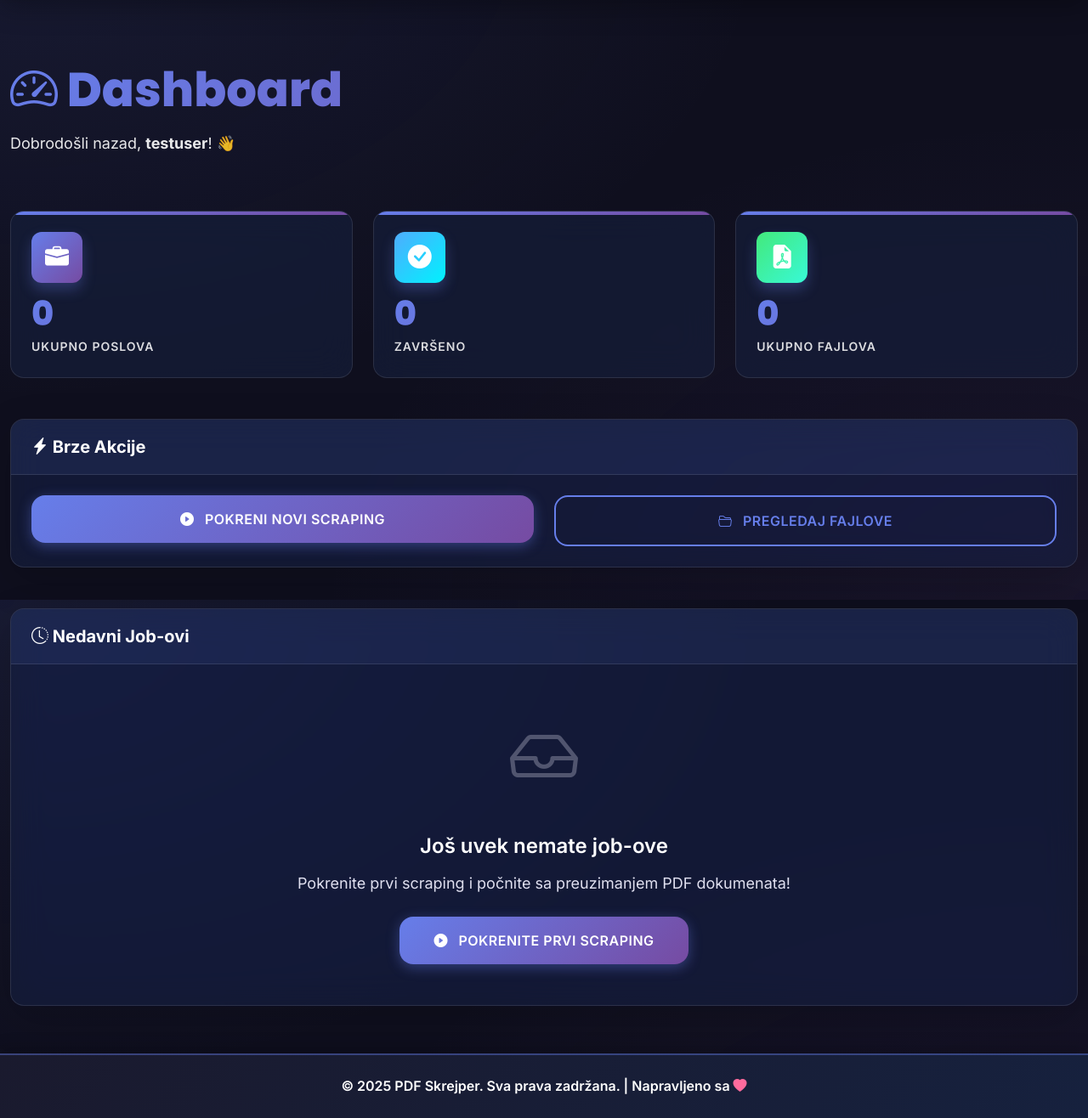
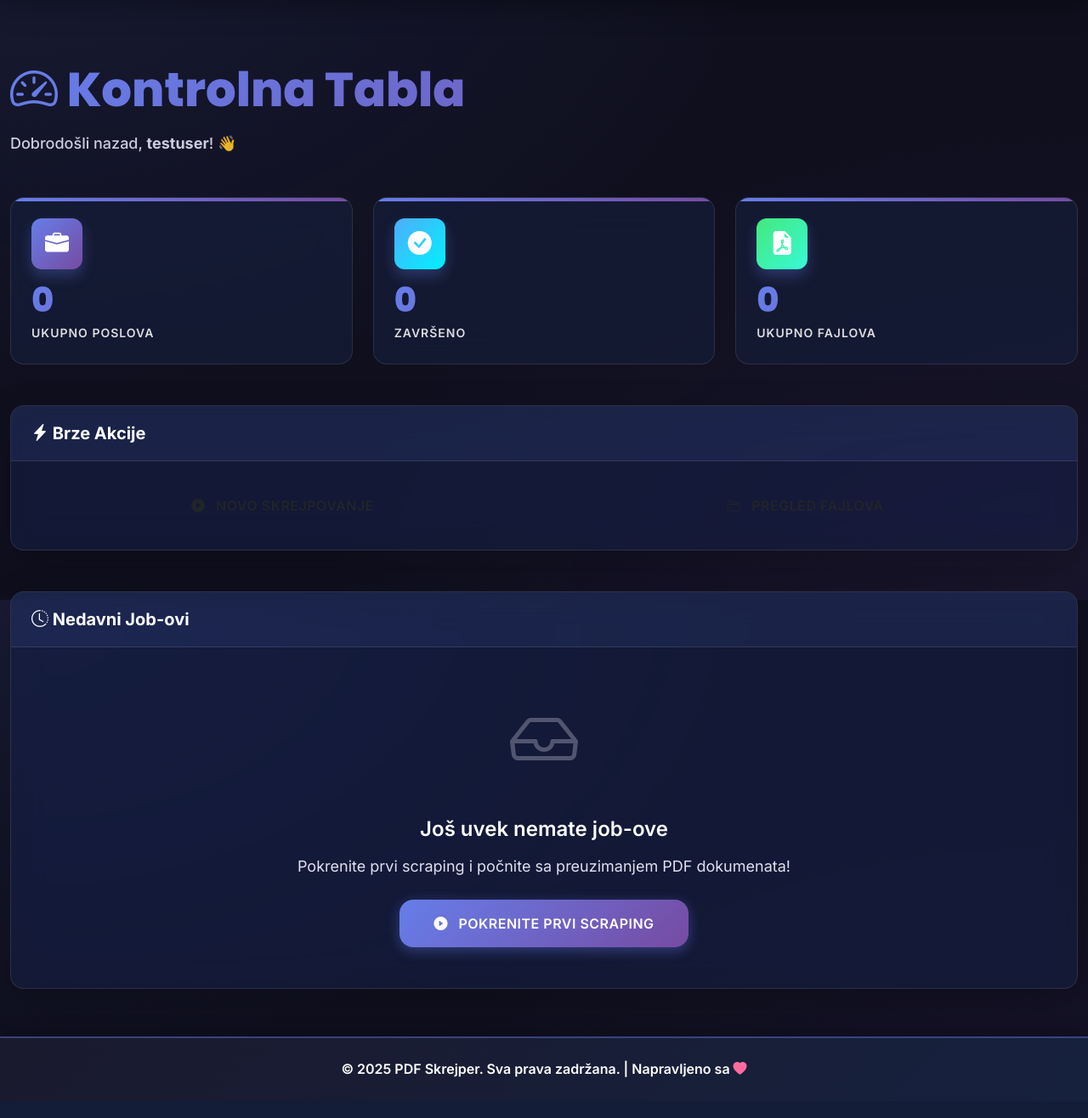
Before and after one commit to zoxknez/pdfskrejper, a Flask app: page /dashboard in a window 1280 px wide. Shown: the part 94-1410 px from the top of the page at 85% size. After the commit the page ends 1362 px from the top, so only its background shows below. Run offline with Flask 3, Linux system fonts and the light colour scheme; a user stored in the database is signed in.

Commit message:
refactor: Optimize dashboard layout by removing unnecessary grid wrappers

```diff
--- a/templates/dashboard.html
+++ b/templates/dashboard.html
@@ -3,13 +3,11 @@
 {% block title %}Dashboard - PDF Scraper{% endblock %}
 
 {% block content %}
-<div class="row mb-5 fade-in-down">
-    <div class="col">
+<div class="mb-5 fade-in-down">
     <h1 class="display-4">
-            <i class="bi bi-speedometer2"></i> Dashboard
+        <i class="bi bi-speedometer2"></i> <span data-i18n="dashboard.title">Kontrolna Tabla</span>
     </h1>
-        <p class="lead">Dobrodošli nazad, <strong>{{ current_user.username }}</strong>! 👋</p>
-    </div>
+    <p class="lead text-visible">Dobrodošli nazad, <strong>{{ current_user.username }}</strong>! 👋</p>
 </div>
 
 <!-- Statistics Cards -->
@@ -46,28 +44,26 @@
 </div>
 
 <!-- Quick Actions -->
-<div class="row mb-5 fade-in-left">
-    <div class="col">
+<div class="mb-5 fade-in-left">
     <div class="card shadow-lg hover-lift">
         <div class="card-header">
-                <h5 class="mb-0">
-                    <i class="bi bi-lightning-charge-fill"></i> Brze Akcije
+            <h5 class="mb-0 text-white">
+                <i class="bi bi-lightning-charge-fill"></i> <span data-i18n="dashboard.quickActions.title">Brze Akcije</span>
             </h5>
         </div>
         <div class="card-body p-4">
             <div class="row g-4">
                 <div class="col-md-6">
-                        <a href="{{ url_for('scrape') }}" class="btn btn-primary w-100 btn-lg">
+                    <a href="{{ url_for('scrape') }}" class="btn btn-gradient-primary w-100 btn-lg">
                         <i class="bi bi-play-circle-fill me-2"></i>
-                            Pokreni Novi Scraping
+                        <span data-i18n="dashboard.quickActions.newScrape">Pokreni Novi Scraping</span>
                     </a>
                 </div>
                 <div class="col-md-6">
-                        <a href="{{ url_for('files') }}" class="btn btn-outline-primary w-100 btn-lg">
+                    <a href="{{ url_for('files') }}" class="btn btn-gradient-info w-100 btn-lg">
                         <i class="bi bi-folder2-open me-2"></i>
-                            Pregledaj Fajlove
+                        <span data-i18n="dashboard.quickActions.viewFiles">Pregledaj Fajlove</span>
                     </a>
-                    </div>
                 </div>
             </div>
         </div>
@@ -75,8 +71,7 @@
 </div>
 
 <!-- Recent Jobs Table -->
-<div class="row fade-in-up" style="animation-delay: 0.3s;">
-    <div class="col">
+<div class="fade-in-up" style="animation-delay: 0.3s;">
     <div class="card shadow-lg">
         <div class="card-header">
             <div class="d-flex justify-content-between align-items-center">
@@ -317,5 +312,4 @@
             </div>
         </div>
 </div>
-</div>
 {% endblock %}
```
Lines whose indentation alone changed are shown as unchanged.
